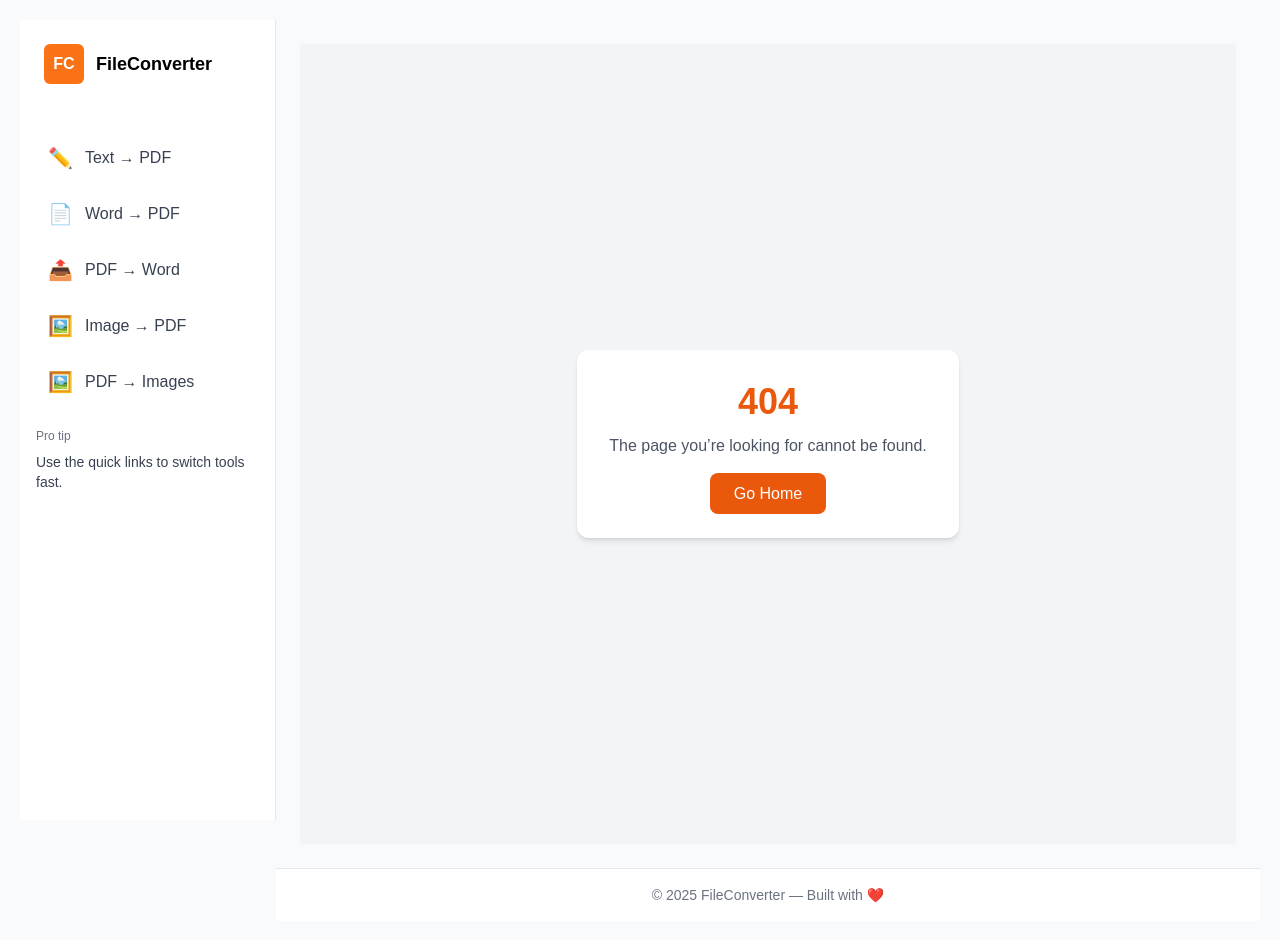
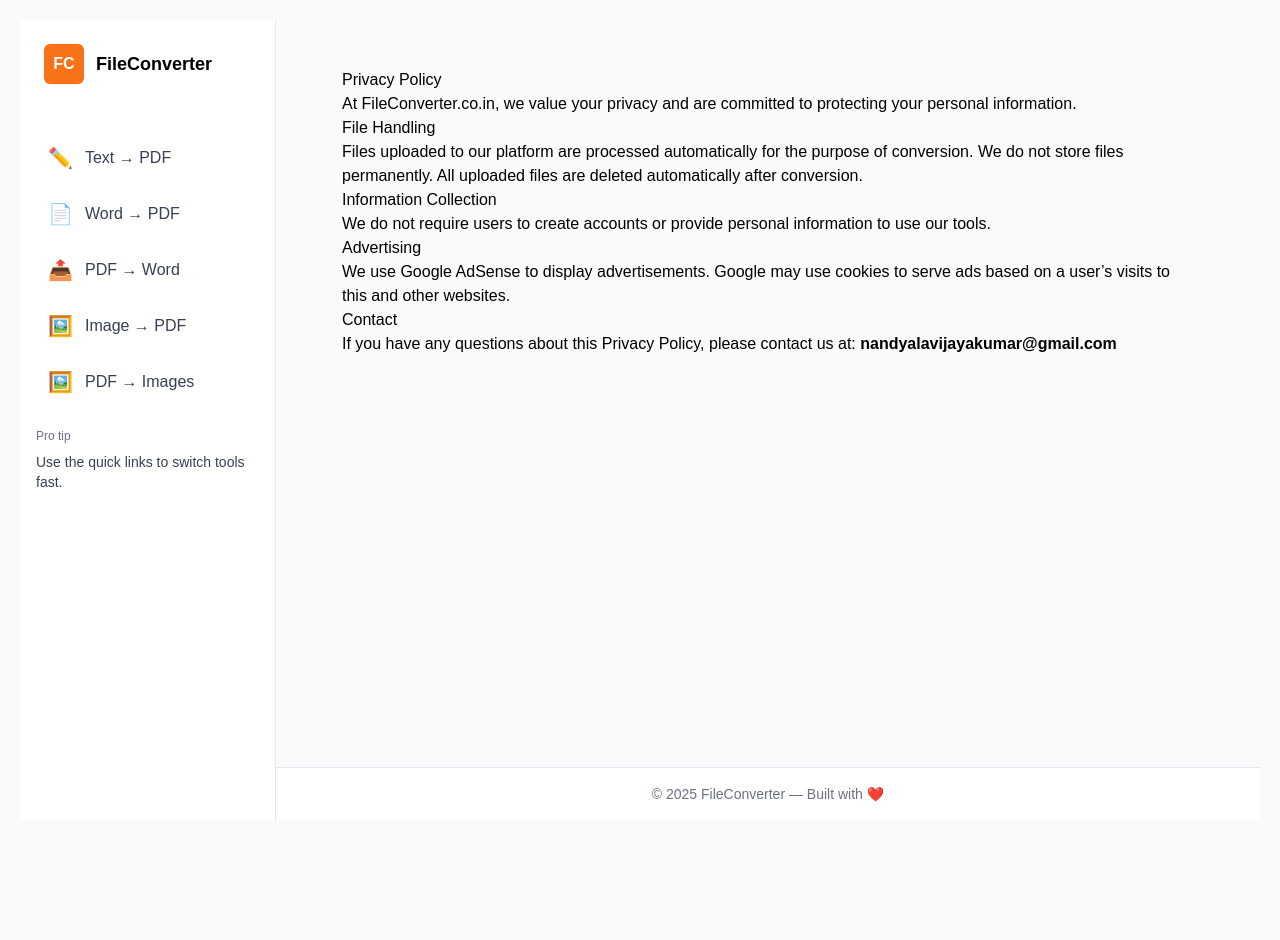
Before and after one commit to nandyalavijayakumar/file-converter, a Next.js app: page /privacy-policy in a window 1280 px wide. Before the commit this address had no page. After the commit the page ends 840 px from the top, so only its background shows below. Built offline with nearby package versions, Linux system fonts and the light colour scheme.

Commit message:
footer robot sitemap

```diff
--- /dev/null
+++ b/app/about/page.jsx
@@ -0,0 +1,26 @@
+export default function About() {
+  return (
+    <main style={{ maxWidth: "900px", margin: "0 auto", padding: "24px" }}>
+      <h1>About Us</h1>
+
+      <p>
+        FileConverter.co.in is a free online platform that helps users convert
+        documents and images quickly and securely.
+      </p>
+
+      <p>
+        Our goal is to provide easy-to-use tools without requiring software
+        installation or user registration.
+      </p>
+
+      <p>
+        We focus on speed, privacy, and simplicity while continuously improving
+        our services to support more file formats.
+      </p>
+
+      <p>
+        FileConverter.co.in is operated by an independent development team.
+      </p>
+    </main>
+  );
+}
--- /dev/null
+++ b/app/contact/page.jsx
@@ -0,0 +1,16 @@
+export default function Contact() {
+  return (
+    <main style={{ maxWidth: "900px", margin: "0 auto", padding: "24px" }}>
+      <h1>Contact Us</h1>
+
+      <p>
+        If you have any questions, feedback, or issues while using our tools,
+        feel free to contact us.
+      </p>
+
+      <p>
+        📧 Email: <strong>nandyalavijayakumar@gmail.com</strong>
+      </p>
+    </main>
+  );
+}
--- a/app/layout.jsx
+++ b/app/layout.jsx
@@ -14,8 +14,12 @@
 
       <body className="min-h-screen bg-gray-50">
  {/* Google AdSense */}
-        <script async src="https://pagead2.googlesyndication.com/pagead/js/adsbygoogle.js?client=ca-pub-2008367184647190"
-     crossorigin="anonymous"></script>
+        <Script
+          async
+          strategy="afterInteractive"
+          src="https://pagead2.googlesyndication.com/pagead/js/adsbygoogle.js?client=ca-pub-2008367184647190"
+          crossOrigin="anonymous"
+        />
         {/* CLIENT: mobile menu button + mobile drawer */}
         <MobileMenu />
 
--- /dev/null
+++ b/app/privacy-policy/page.jsx
@@ -0,0 +1,37 @@
+export default function PrivacyPolicy() {
+  return (
+    <main style={{ maxWidth: "900px", margin: "0 auto", padding: "24px" }}>
+      <h1>Privacy Policy</h1>
+
+      <p>
+        At FileConverter.co.in, we value your privacy and are committed to
+        protecting your personal information.
+      </p>
+
+      <h2>File Handling</h2>
+      <p>
+        Files uploaded to our platform are processed automatically for the
+        purpose of conversion. We do not store files permanently. All uploaded
+        files are deleted automatically after conversion.
+      </p>
+
+      <h2>Information Collection</h2>
+      <p>
+        We do not require users to create accounts or provide personal
+        information to use our tools.
+      </p>
+
+      <h2>Advertising</h2>
+      <p>
+        We use Google AdSense to display advertisements. Google may use cookies
+        to serve ads based on a user’s visits to this and other websites.
+      </p>
+
+      <h2>Contact</h2>
+      <p>
+        If you have any questions about this Privacy Policy, please contact us
+        at: <strong>nandyalavijayakumar@gmail.com</strong>
+      </p>
+    </main>
+  );
+}
--- /dev/null
+++ b/app/sitemap.xml/route.js
@@ -0,0 +1,41 @@
+import { NextResponse } from "next/server";
+
+export async function GET() {
+  const baseUrl = "https://www.fileconverter.co.in";
+
+  const pages = [
+    "",
+    "/convert/text-to-pdf",
+    "/convert/word-to-pdf",
+    "/convert/pdf-to-word",
+    "/convert/image-to-pdf",
+    "/convert/pdf-to-images",
+    "/privacy-policy",
+    "/terms",
+    "/about",
+    "/contact",
+  ];
+
+  const urls = pages
+    .map(
+      (path) => `
+      <url>
+        <loc>${baseUrl}${path}</loc>
+        <changefreq>weekly</changefreq>
+        <priority>0.8</priority>
+      </url>
+    `
+    )
+    .join("");
+
+  const sitemap = `<?xml version="1.0" encoding="UTF-8"?>
+<urlset xmlns="http://www.sitemaps.org/schemas/sitemap/0.9">
+${urls}
+</urlset>`;
+
+  return new NextResponse(sitemap, {
+    headers: {
+      "Content-Type": "application/xml",
+    },
+  });
+}
--- /dev/null
+++ b/app/terms/page.jsx
@@ -0,0 +1,36 @@
+export default function Terms() {
+  return (
+    <main style={{ maxWidth: "900px", margin: "0 auto", padding: "24px" }}>
+      <h1>Terms & Conditions</h1>
+
+      <p>
+        By accessing and using FileConverter.co.in, you agree to comply with
+        these Terms and Conditions.
+      </p>
+
+      <h2>Service Usage</h2>
+      <p>
+        FileConverter.co.in provides free online file conversion tools. We do
+        not guarantee uninterrupted or error-free service.
+      </p>
+
+      <h2>User Responsibility</h2>
+      <p>
+        Users are responsible for the files they upload and must ensure they
+        have the legal right to use and convert such files.
+      </p>
+
+      <h2>Limitation of Liability</h2>
+      <p>
+        We are not responsible for any data loss, damage, or misuse arising
+        from the use of our services.
+      </p>
+
+      <h2>Changes to Terms</h2>
+      <p>
+        We reserve the right to update these terms at any time without prior
+        notice.
+      </p>
+    </main>
+  );
+}
```
Also changed, not shown: public/robots.txt (added).
